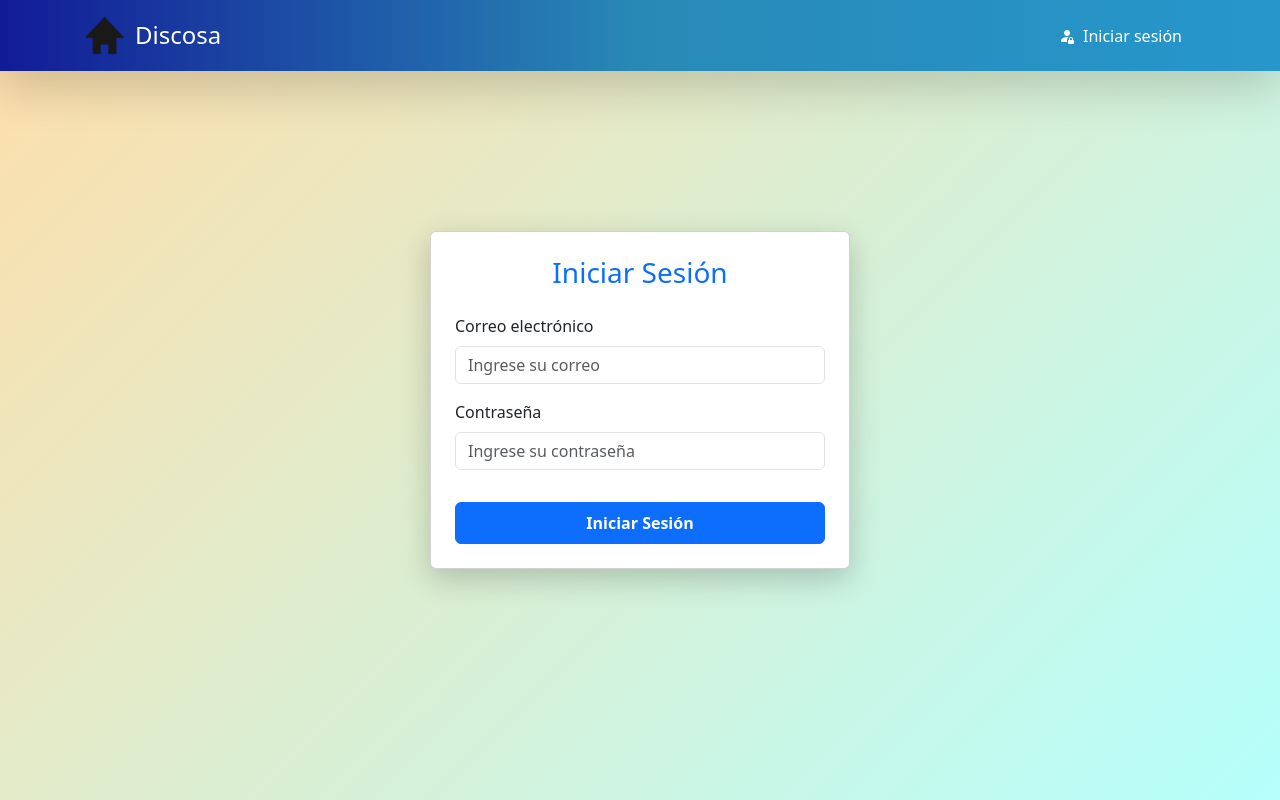
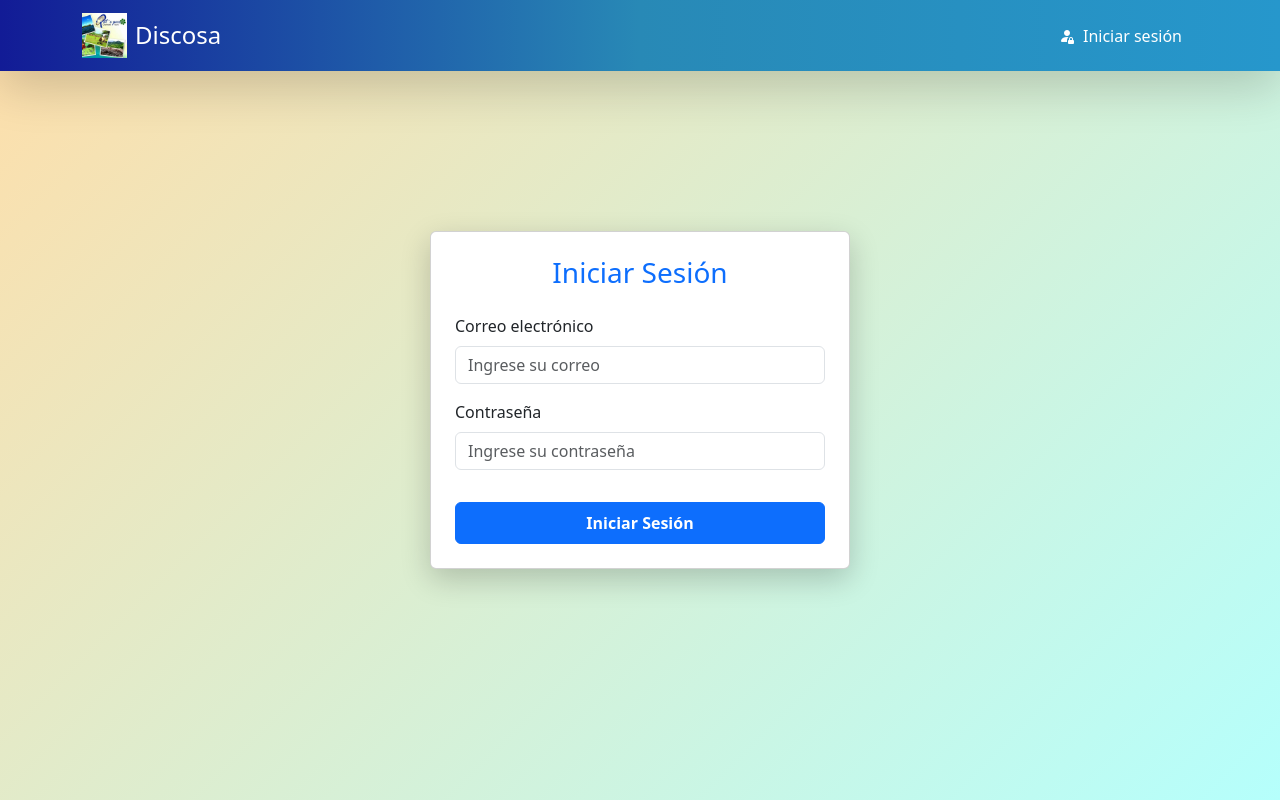
Before and after one commit to LuisCastilla071/proyecto2026_2, a React (Vite) app: page /login in a window 1280 px wide. Built offline with nearby package versions, Linux system fonts and the light colour scheme.

Commit message:
Se suben los archivos

```diff
--- a/src/components/navegacion/Encabezado.jsx
+++ b/src/components/navegacion/Encabezado.jsx
@@ -1,7 +1,7 @@
 import React, { useState } from "react";
 import { useNavigate, useLocation } from "react-router-dom";
 import { Container, Nav, Navbar, Offcanvas } from "react-bootstrap";
-import logo from "../../assets/logo.png";
+import logo from "../../assets/logo2.png";
 import { supabase } from "../../database/supabaseconfig";
 
 const Encabezado = () => {
@@ -161,8 +161,8 @@
           style={{ cursor: "pointer" }}
         >
           <img
-            alt=""
-            src={logo}
+            alt="Logo Discosa"
+            src={logo} // Aquí se usa la variable que importaste arriba
             width="45"
             height="45"
             className="d-inline-block me-2"
```
Also changed, not shown: src/assets/logo2.png (added).
